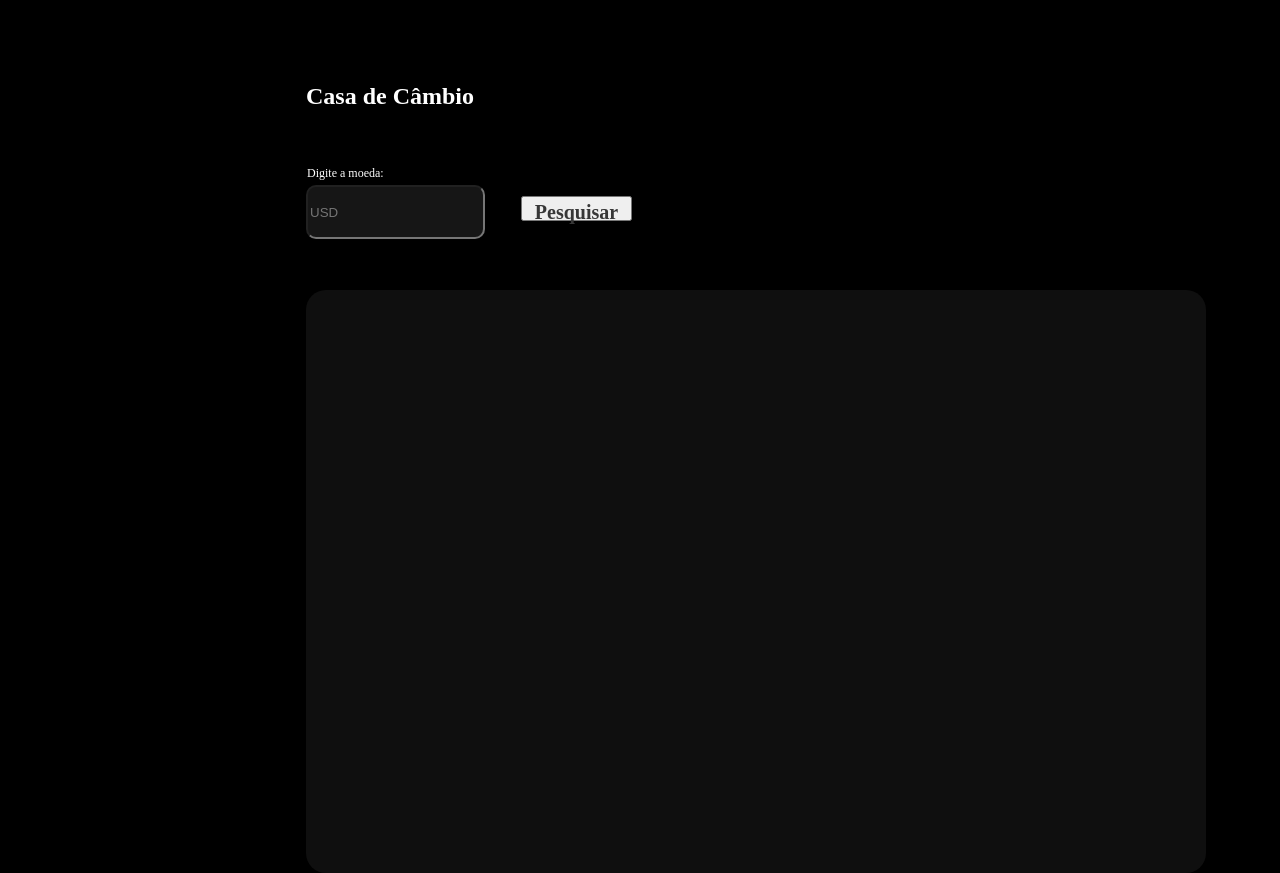
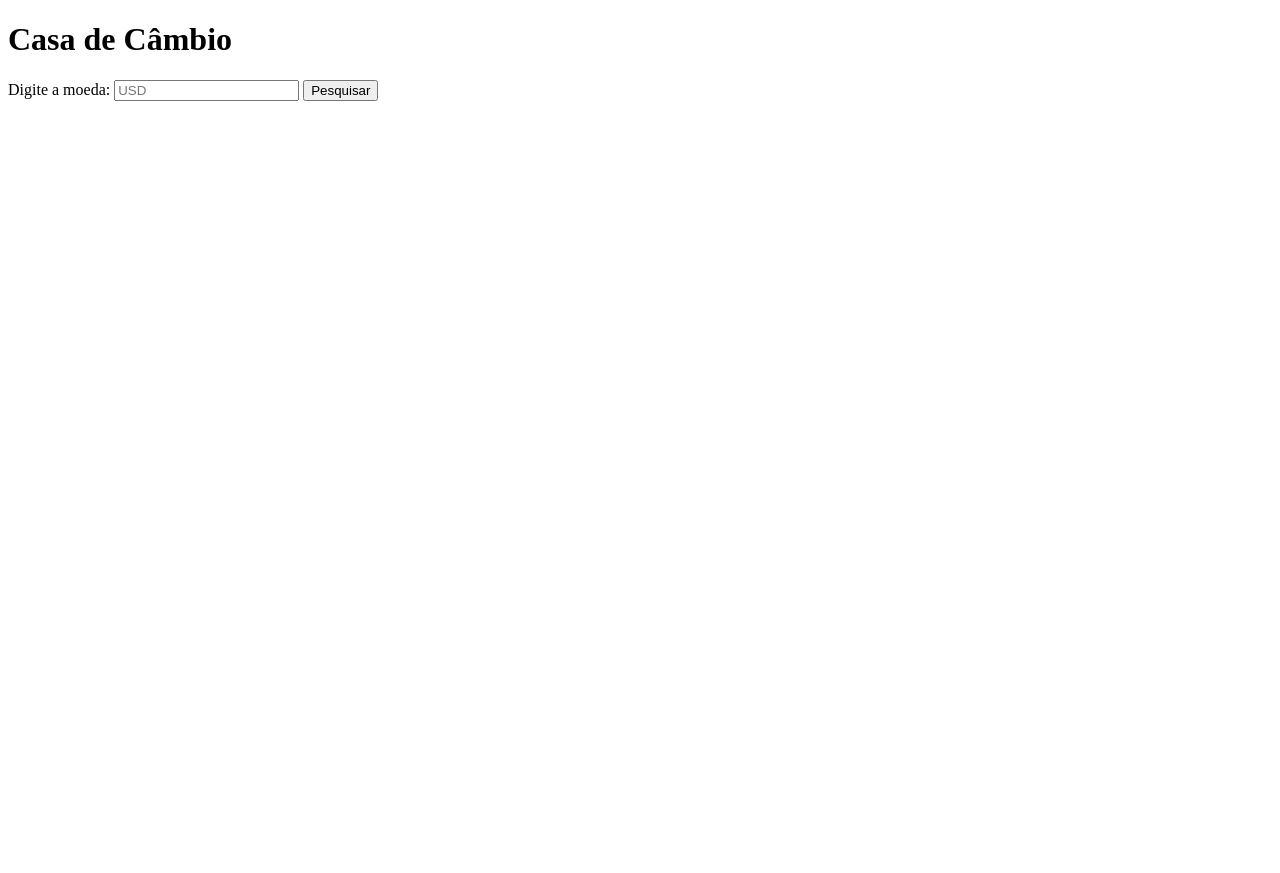
Before and after one commit to pedrovianadev/exercise-casa-de-cambio, a website built with Vite: page index.html in a window 1280 px wide. After the commit the page ends 800 px from the top, so only its background shows below. Built offline with nearby package versions, Linux system fonts and the light colour scheme; no server answers.

Commit message:
depois da aula foi feito isso

```diff
--- a/index.html
+++ b/index.html
@@ -4,21 +4,23 @@
     <meta charset="UTF-8">
     <meta http-equiv="X-UA-Compatible" content="IE=edge">
     <meta name="viewport" content="width=device-width, initial-scale=1.0">
-    <link rel="stylesheet" href="src/style.css">
-    <title>Document</title>
+    <!-- <link rel="stylesheet" href="src/style.css"> -->
+    <title>Casa de Câmbio</title>
 </head>
 <body>
-    <main>
-        <section>
-            <h1 id="title">Casa de Câmbio</h1>
-            <label for="search" id="label">Digite a moeda:</label><br>
-            <input type="text" name="" id="search" placeholder="USD">
-            <button id="button">Pesquisar</button>
-            <div id="container">
+    <h1>Casa de Câmbio</h1>
+    <label for="coin-input">
+        Digite a moeda:
+        <input id="coin-input" placeholder="USD">
+    </label>
+    <button class="search-btn">Pesquisar</button>
 
-            </div>
-        </section>
-    </main>
+    <section>
+        <h2 class="coins-title"></h2>
+        <ul class="coins">
+
+        </ul>
+    </section>
     <script type="module" src="./src/main.js"></script>
 </body>
 </html>
--- a/src/main.js
+++ b/src/main.js
@@ -1,5 +1,38 @@
-const currencyAPI = (currency) => fetch(`https://api.exchangerate.host/latest?base=${currency}`)
-.then((resp) => resp.json())
-.then((data) => console.log(data.rates))
+const searchButton = document.querySelector('.search-btn');
 
-currencyAPI('USD');
+const coinInput = document.querySelector('#coin-input');
+
+const coinsList = document.querySelector('.coins');
+
+function fetchAPI(coin){
+    const url = `https://api.exchangerate.host/latest?base=${coin}`;
+    return fetch(url)
+    .then((response) => response.json())
+    .then((data) => data.rates)
+}
+
+function renderCoins(coins){
+    // deixo a lista vazia
+    coinsList.innerHTML = '';
+
+    // Aqui eu pego meu objeto e transformo em um array que possui vários arrays que contém a moeda de cotação e o objeto
+    const coinsArray = Object.entries(coins)
+    console.log(coinsArray);
+
+    coinsArray.forEach((coin) => {
+        const [coinName, value] = coin;
+
+        const li = document.createElement('li');
+        li.textContent = `${coinName} - ${value}`;
+        coinsList.appendChild(li);
+    })
+}
+
+function handleSearch(){
+    const coin = coinInput.value;
+
+    fetchAPI(coin)
+    .then(renderCoins)
+}
+
+searchButton.addEventListener('click', handleSearch);
--- a/src/style.css
+++ /dev/null
@@ -1,61 +0,0 @@
-#title {
-    position: absolute;
-    width: 517px;
-    height: 74px;
-    left: 306px;
-    top: 63px;
-    color: white;
-}
-
-body{
-    background-color: black;
-}
-
-#label {
-    position: absolute;
-    width: 111px;
-    height: 15px;
-    left: 307px;
-    top: 165px;
-    font-family: 'Fira Code';
-    font-style: normal;
-    font-weight: 400;
-    font-size: 12px;
-    line-height: 16px;
-    color: #FFFFFF;
-}
-
-#search {
-    position: absolute;
-    width: 171px;
-    height: 48px;
-    left: 306px;
-    top: 185px;
-    background: rgba(217, 217, 217, 0.1);
-    border-radius: 10px;
-}
-
-#button {
-    position: absolute;
-    width: 111px;
-    height: 25px;
-    left: 521px;
-    top: 196px;
-    font-family: 'Fira Code';
-    font-style: normal;
-    font-weight: 700;
-    font-size: 20px;
-    line-height: 26px;
-
-    color: #373737;
-}
-
-#container {
-    position: absolute;
-    width: 900px;
-    height: 583px;
-    left: 306px;
-    top: 290px;
-    background: rgba(255, 255, 255, 0.06);
-    border-radius: 20px;
-}
```
